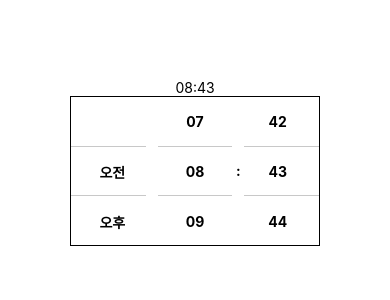
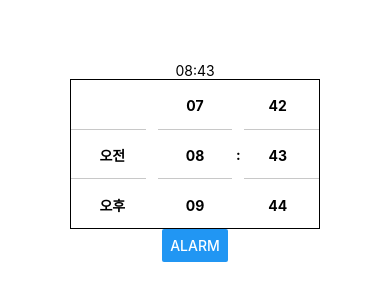
Before and after one commit to knsnyo/ReactNative-practice, a React Native app in the folder alarm/: screen / in a window 390 px wide. Shown: the part 260-560 px from the top of the page. Built offline with nearby package versions, Linux system fonts and the light colour scheme.

Commit message:
20220716 why not stop

```diff
--- a/alarm/App.js
+++ b/alarm/App.js
@@ -1,12 +1,25 @@
 import React from "react";
 import { StatusBar, } from "expo-status-bar";
-import { StyleSheet, View, Text } from "react-native";
+import { StyleSheet, View, Text, Button } from "react-native";
 import { BUTTON_HEIGHT, VIEW_WIDTH } from "./values";
 import TimePicker from "./components/TimePicker/TimePicker";
 import { asPickerFormat } from "./utils";
 
 export default () => {
   const [time, setTime] = React.useState(asPickerFormat(new Date()));
+  const alarm = React.useRef(null);
+
+  const alarmHandler = _ => {
+    console.log("HI");
+    let currentTime;
+    alarm.current = setInterval(_ => {
+      currentTime = new Date();
+      console.log(`time: ${time.toTimeString().slice(0, 5)}`);
+      console.log(`currentTime: ${currentTime.toTimeString().slice(0, 5)}`);
+      console.log(time.toTimeString().slice(0, 5) == asPickerFormat(currentTime).toTimeString().slice(0, 5));
+      if(currentTime == time) clearInterval(alarm.current);
+    }, 1000);
+  };
 
   return (
     <View style={styles.view}>
@@ -18,7 +31,8 @@ export default () => {
         buttonHeight={BUTTON_HEIGHT}
         visibleCount={3}
       />
-      <StatusBar style="auto" />
+      <Button title="alarm" onPress={alarmHandler}/>
+      <StatusBar style="auto"/>
     </View>
   );
 };
```
